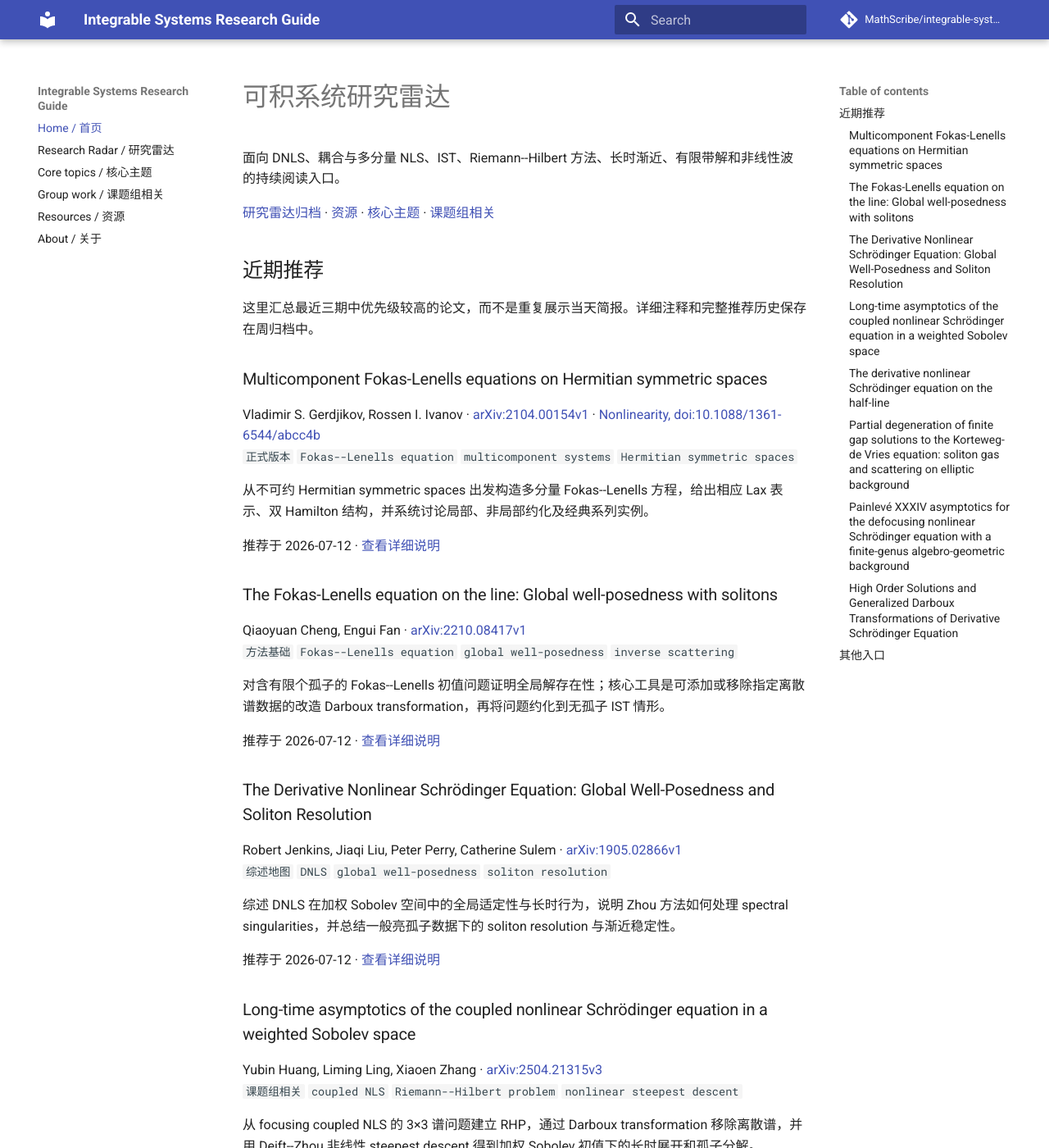
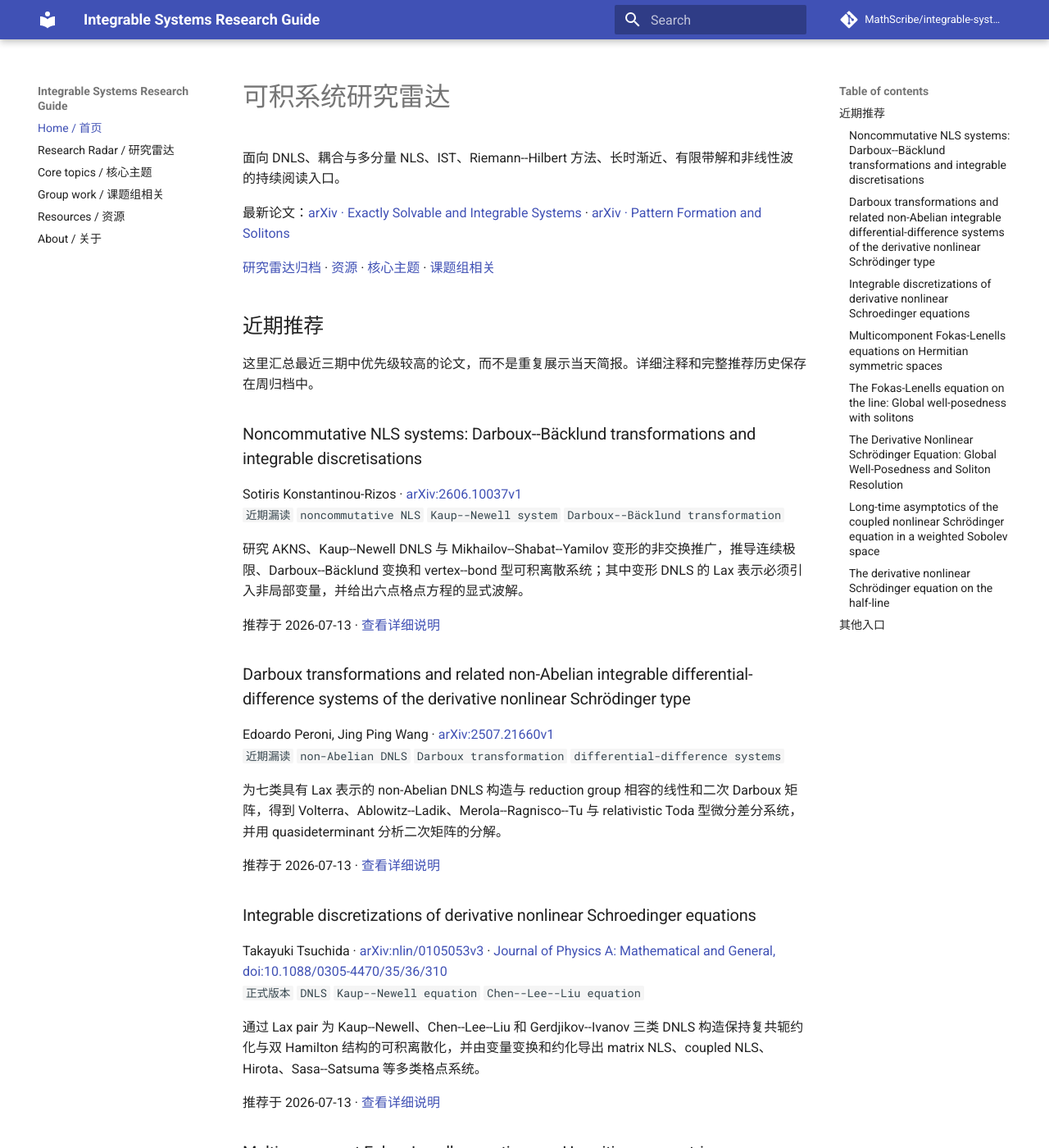
Before and after one commit to MathScribe/integrable-systems-guide, an MkDocs documentation site: the page built from docs/index.md, in a window 1280 px wide and 1400 px high. Shown: the whole window at 82% size. Built offline with MkDocs 1.6.1 and Material for MkDocs 9.7.7, drawn with Linux system fonts in a browser that asks for light colours; comment, search, counter and statistics services are not loaded; some of the changed text lies outside the part shown.

Commit message:
Curate the July 13 non-Abelian DNLS reading chain (#8)
Publish the July 13 research radar edition, add direct arXiv recent-paper links to the homepage, and reorganize Resources into recent feeds, literature search, courses, and publication pages.

```diff
--- a/docs/index.md
+++ b/docs/index.md
@@ -1,12 +1,41 @@
 # 可积系统研究雷达
 
 面向 DNLS、耦合与多分量 NLS、IST、Riemann--Hilbert 方法、长时渐近、有限带解和非线性波的持续阅读入口。
+
+最新论文：[arXiv · Exactly Solvable and Integrable Systems](https://arxiv.org/list/nlin.SI/recent) · [arXiv · Pattern Formation and Solitons](https://arxiv.org/list/nlin.PS/recent)
 
 [研究雷达归档](radar/index.md) · [资源](resources.md) · [核心主题](topics.md) · [课题组相关](group-work.md)
 
 ## 近期推荐
 
 这里汇总最近三期中优先级较高的论文，而不是重复展示当天简报。详细注释和完整推荐历史保存在周归档中。
+
+### Noncommutative NLS systems: Darboux--Bäcklund transformations and integrable discretisations
+
+Sotiris Konstantinou-Rizos · [arXiv:2606.10037v1](https://arxiv.org/abs/2606.10037)
+`近期漏读` `noncommutative NLS` `Kaup--Newell system` `Darboux--Bäcklund transformation`
+
+研究 AKNS、Kaup--Newell DNLS 与 Mikhailov--Shabat--Yamilov 变形的非交换推广，推导连续极限、Darboux--Bäcklund 变换和 vertex--bond 型可积离散系统；其中变形 DNLS 的 Lax 表示必须引入非局部变量，并给出六点格点方程的显式波解。
+
+推荐于 2026-07-13 · [查看详细说明](radar/2026-W29.md#2026-07-13)
+
+### Darboux transformations and related non-Abelian integrable differential-difference systems of the derivative nonlinear Schrödinger type
+
+Edoardo Peroni, Jing Ping Wang · [arXiv:2507.21660v1](https://arxiv.org/abs/2507.21660)
+`近期漏读` `non-Abelian DNLS` `Darboux transformation` `differential-difference systems`
+
+为七类具有 Lax 表示的 non-Abelian DNLS 构造与 reduction group 相容的线性和二次 Darboux 矩阵，得到 Volterra、Ablowitz--Ladik、Merola--Ragnisco--Tu 与 relativistic Toda 型微分差分系统，并用 quasideterminant 分析二次矩阵的分解。
+
+推荐于 2026-07-13 · [查看详细说明](radar/2026-W29.md#2026-07-13)
+
+### Integrable discretizations of derivative nonlinear Schroedinger equations
+
+Takayuki Tsuchida · [arXiv:nlin/0105053v3](https://arxiv.org/abs/nlin/0105053) · [Journal of Physics A: Mathematical and General, doi:10.1088/0305-4470/35/36/310](https://doi.org/10.1088/0305-4470/35/36/310)
+`正式版本` `DNLS` `Kaup--Newell equation` `Chen--Lee--Liu equation`
+
+通过 Lax pair 为 Kaup--Newell、Chen--Lee--Liu 和 Gerdjikov--Ivanov 三类 DNLS 构造保持复共轭约化与双 Hamilton 结构的可积离散化，并由变量变换和约化导出 matrix NLS、coupled NLS、Hirota、Sasa--Satsuma 等多类格点系统。
+
+推荐于 2026-07-13 · [查看详细说明](radar/2026-W29.md#2026-07-13)
 
 ### Multicomponent Fokas-Lenells equations on Hermitian symmetric spaces
 
@@ -53,36 +82,9 @@
 
 推荐于 2026-07-11 · [查看详细说明](radar/2026-W28.md#2026-07-11)
 
-### Partial degeneration of finite gap solutions to the Korteweg-de Vries equation: soliton gas and scattering on elliptic background
-
-Marco Bertola, Robert Jenkins, Alexander Tovbis · [arXiv:2210.01350v3](https://arxiv.org/abs/2210.01350) · [Nonlinearity, doi:10.1088/1361-6544/accfdf](https://doi.org/10.1088/1361-6544/accfdf)
-`正式版本` `finite-gap degeneration` `elliptic background` `theta functions`
-
-推导高亏格 theta 函数的部分退化公式，并将 KdV 多孤子解表示为平移椭圆背景与行列式孤子部分，同时得到椭圆背景上的散射核和 soliton-gas 色散关系。
-
-推荐于 2026-07-11 · [查看详细说明](radar/2026-W28.md#2026-07-11)
-
-### Painlevé XXXIV asymptotics for the defocusing nonlinear Schrödinger equation with a finite-genus algebro-geometric background
-
-Engui Fan, Gaozhan Li, Yiling Yang, Lun Zhang · [arXiv:2602.13589v1](https://arxiv.org/abs/2602.13589) · [Mathematische Annalen, doi:10.1007/s00208-026-03322-x](https://doi.org/10.1007/s00208-026-03322-x)
-`正式版本` `defocusing NLS` `finite-genus background` `Riemann--Hilbert problem`
-
-对有限亏格代数几何背景上的 defocusing NLS 应用非线性 steepest descent，区分四个时空区域，并以 Painlevé XXXIV 描述两个过渡区的次阶渐近。
-
-推荐于 2026-07-10 · [查看详细说明](radar/2026-W28.md#2026-07-10)
-
-### High Order Solutions and Generalized Darboux Transformations of Derivative Schrödinger Equation
-
-Boling Guo, Liming Ling, Q. P. Liu · [arXiv:1205.4369](https://arxiv.org/abs/1205.4369) · [Studies in Applied Mathematics, doi:10.1111/j.1467-9590.2012.00568.x](https://doi.org/10.1111/j.1467-9590.2012.00568.x)
-`课题组相关` `DNLS` `generalized Darboux transformation` `higher-order solitons`
-
-构造 Kaup--Newell/DNLS 的两类广义 Darboux transformation，并给出高阶孤子、重复极点解和高阶 rogue-wave 公式。
-
-推荐于 2026-07-10 · [查看详细说明](radar/2026-W28.md#2026-07-10)
-
 ## 其他入口
 
-- [Resources / 资源](resources.md)：课程、讲义、研究者主页和检索入口。
+- [Resources / 资源](resources.md)：最新论文、文献检索、课程讲义和研究资料入口。
 - [Group work / 课题组相关](group-work.md)：本地研究背景、公开笔记和相关链接。
 - [Core topics / 核心主题](topics.md)：本站目前关注的方程、方法和非线性波主题。
 - [About / 关于](about.md)：策展原则、元数据政策、AI 使用和许可证说明。
--- /dev/null
+++ b/docs/radar/2026-W29.md
@@ -0,0 +1,47 @@
+# 研究雷达归档 · 2026-W29
+
+[全部归档](index.md) · [返回首页](../index.md)
+
+2026-07-13 至 2026-07-19 · 本周从 non-Abelian 与 noncommutative DNLS 出发，连接 Darboux--Bäcklund 变换、可积离散化、椭圆背景精确解与课题组相关的 rogue-wave 方法。
+
+## 2026-07-13
+
+4 篇 · `近期漏读` `正式版本` `课题组相关`
+
+本期按“近期非交换推广—非 Abelian Darboux 分类—经典 DNLS 离散化—椭圆背景 breather 与 rogue wave”组织，突出连续系统、Darboux 变换和格点模型之间的结构联系。
+
+### Noncommutative NLS systems: Darboux--Bäcklund transformations and integrable discretisations
+
+Sotiris Konstantinou-Rizos · [arXiv:2606.10037v1](https://arxiv.org/abs/2606.10037) · 提交 2026-06-08
+`近期漏读` `noncommutative NLS` `Kaup--Newell system` `Darboux--Bäcklund transformation` `integrable discretization` `reduction groups`
+
+**做了什么。** 研究 AKNS、Kaup--Newell DNLS 与 Mikhailov--Shabat--Yamilov 变形的非交换推广，推导连续极限、Darboux--Bäcklund 变换和 vertex--bond 型可积离散系统；其中变形 DNLS 的 Lax 表示必须引入非局部变量，并给出六点格点方程的显式波解。
+
+**为什么值得读。** 它把 DNLS、reduction group、非交换代数与离散化放在同一框架中，是理解近期 matrix/non-Abelian DNLS 工作如何从标量 Kaup--Newell 结构扩展出去的直接入口。
+
+### Darboux transformations and related non-Abelian integrable differential-difference systems of the derivative nonlinear Schrödinger type
+
+Edoardo Peroni, Jing Ping Wang · [arXiv:2507.21660v1](https://arxiv.org/abs/2507.21660) · 提交 2025-07-29
+`近期漏读` `non-Abelian DNLS` `Darboux transformation` `differential-difference systems` `reduction groups` `quasideterminants`
+
+**做了什么。** 为七类具有 Lax 表示的 non-Abelian DNLS 构造与 reduction group 相容的线性和二次 Darboux 矩阵，得到 Volterra、Ablowitz--Ladik、Merola--Ragnisco--Tu 与 relativistic Toda 型微分差分系统，并用 quasideterminant 分析二次矩阵的分解。
+
+**为什么值得读。** 这篇文章提供了上一条近期工作的直接技术上游：它把 Darboux transformation 当作可积格点动力学本身，而不只是生成显式解的 dressing 工具。
+
+### Integrable discretizations of derivative nonlinear Schroedinger equations
+
+Takayuki Tsuchida · [arXiv:nlin/0105053v3](https://arxiv.org/abs/nlin/0105053) · [Journal of Physics A: Mathematical and General, doi:10.1088/0305-4470/35/36/310](https://doi.org/10.1088/0305-4470/35/36/310) · 提交 2001-05-24，修订 2002-08-28
+`正式版本` `DNLS` `Kaup--Newell equation` `Chen--Lee--Liu equation` `Gerdjikov--Ivanov equation` `integrable discretization`
+
+**做了什么。** 通过 Lax pair 为 Kaup--Newell、Chen--Lee--Liu 和 Gerdjikov--Ivanov 三类 DNLS 构造保持复共轭约化与双 Hamilton 结构的可积离散化，并由变量变换和约化导出 matrix NLS、coupled NLS、Hirota、Sasa--Satsuma 等多类格点系统。
+
+**为什么值得读。** 它是今天两篇 non-Abelian/noncommutative 工作反复依赖的经典基线，可用于核对各类 DNLS 离散系统的 Lax 结构、约化关系和连续极限。
+
+### Multi-breathers and high order rogue waves for the nonlinear Schrödinger equation on the elliptic function background
+
+Bao-Feng Feng, Liming Ling, Daisuke A. Takahashi · [arXiv:1812.04212v1](https://arxiv.org/abs/1812.04212) · [Studies in Applied Mathematics, doi:10.1111/sapm.12287](https://doi.org/10.1111/sapm.12287) · 提交 2018-12-11
+`课题组相关` `focusing NLS` `elliptic background` `multi-breathers` `rogue waves` `squared eigenfunctions`
+
+**做了什么。** 在 dn、cn 与带相位调制的椭圆背景上用 Darboux transformation 构造 focusing NLS 多 breather，并以 theta 行列式表示；同时用 squared eigenfunctions 求线性化谱，再在分支点极限下得到高阶 rogue waves。
+
+**为什么值得读。** 这篇 Liming Ling 合作论文把有限带背景、调制不稳定性、Darboux 极限与 rogue wave 统一起来，为当前 Fokas--Lenells 椭圆背景局域解提供非常具体的比较对象。
--- a/docs/radar/index.md
+++ b/docs/radar/index.md
@@ -5,6 +5,16 @@
 [返回首页](../index.md)
 
 ## 2026
+
+### 2026-W29 · 2026-07-13 至 2026-07-19
+
+1 期 · 4 篇
+
+`DNLS` `noncommutative systems` `Darboux--Bäcklund transformation` `integrable discretization` `elliptic background`
+
+本周从 non-Abelian 与 noncommutative DNLS 出发，连接 Darboux--Bäcklund 变换、可积离散化、椭圆背景精确解与课题组相关的 rogue-wave 方法。
+
+[查看本周完整归档](2026-W29.md)
 
 ### 2026-W28 · 2026-07-06 至 2026-07-12
 
--- a/docs/resources.md
+++ b/docs/resources.md
@@ -1,50 +1,36 @@
 # Resources / 资源
 
-Selected external entry points for integrable systems, inverse scattering, Riemann-Hilbert methods, nonlinear waves, and related analysis. Keep this page short; use Git history or Zotero data for longer candidate lists.
+可积系统、反散射、Riemann--Hilbert 方法和非线性波相关的论文检索、课程讲义与研究资料入口。
 
-## Learning resources / 课程、讲义与参考
+## Latest papers / 最新论文
 
-### Peter Perry — inverse scattering lectures
+- [arXiv · Exactly Solvable and Integrable Systems](https://arxiv.org/list/nlin.SI/recent)
+- [arXiv · Pattern Formation and Solitons](https://arxiv.org/list/nlin.PS/recent)
 
-- [Lectures page](https://www.ms.uky.edu/~perry/lectures.htm)
-- Selected PDFs: [Lecture 1](https://www.ms.uky.edu/~perry/Tsinghua-2025/Tsinghua-Lecture-1.pdf), [Lecture 2](https://www.ms.uky.edu/~perry/Tsinghua-2025/Tsinghua-Lecture-2.pdf), [Lecture 3](https://www.ms.uky.edu/~perry/Tsinghua-2025/Tsinghua-Lecture-3.pdf), [Lecture 4](https://www.ms.uky.edu/~perry/Tsinghua-2025/Tsinghua-Lecture-4.pdf)
+外部列表未经本站逐条核验，不等同于研究雷达推荐。
 
-### Peter D. Miller — RHP and integrable systems
+## Literature search / 文献检索
 
-- [Homepage](https://websites.umich.edu/~millerpd/)
-- [Teaching archive](https://websites.umich.edu/~millerpd/Teaching.html)
-- [Math 651: Integrable Systems and Riemann-Hilbert Problems](https://websites.umich.edu/~millerpd/CurrentCourses/651_Winter18.html)
+- [arXiv Search](https://arxiv.org/search/)：检索预印本，可按题名、作者、摘要和分类筛选。
+- [MathSciNet Publications Search](https://mathscinet.ams.org/mathscinet/publications-search)：检索数学论文、正式出版信息和评论。
+- [zbMATH Open](https://zbmath.org/)：检索数学文献、作者、分类和相关条目。
+- [Google Scholar](https://scholar.google.com/)：适合广泛检索、引用追踪和查找不同版本。
+- [Semantic Scholar](https://www.semanticscholar.org/)：适合查看相关论文、参考文献和引用关系。
+- [Crossref Metadata Search](https://search.crossref.org/)：用于核对 DOI、期刊、出版日期和正式书目信息。
 
-### Percy Deift — RHP and nonlinear steepest descent
+## Courses and notes / 课程与讲义
 
-- [Riemann-Hilbert Problems](https://arxiv.org/abs/1903.08304)
+- **Peter Perry** — [Inverse scattering lectures](https://www.ms.uky.edu/~perry/lectures.htm)
+- **Peter D. Miller** — [Integrable Systems and Riemann--Hilbert Problems](https://websites.umich.edu/~millerpd/CurrentCourses/651_Winter18.html) · [Teaching archive](https://websites.umich.edu/~millerpd/Teaching.html)
+- **Percy Deift** — [Riemann--Hilbert Problems](https://arxiv.org/abs/1903.08304)
+- **PDE background** — [Monica Visan](https://www.math.ucla.edu/~visan/lecturenotes.html) · [Michael Taylor](https://mtaylor.web.unc.edu/notes/)
 
-### PDE and analysis background
+## Research and publication pages / 研究与出版资料页
 
-- Monica Visan: [lecture notes](https://www.math.ucla.edu/~visan/lecturenotes.html)
-- Michael Taylor: [mathematical notes](https://mtaylor.web.unc.edu/notes/)
-
-## Researcher and resource pages / 研究者与专题入口
-
-### Core directions / 核心方向
-
-- [Peter Perry](https://www.ms.uky.edu/~perry/): inverse scattering, NLS/DNLS, DS II, lecture notes.
-- [Peter D. Miller](https://websites.umich.edu/~millerpd/): RHP methods, asymptotics, integrable systems, rogue waves.
-- [Dmitry Pelinovsky](https://pelinovsky.mcmaster.ca/): DNLS, nonlinear waves, spectral stability, well-posedness.
-- [Tom Trogdon](https://faculty.washington.edu/trogdon/): numerical RHP, notebooks, software, computational materials.
-
-### Related background / 相关背景
-
-- [Monica Visan](https://www.math.ucla.edu/~visan/): nonlinear dispersive PDE.
-- [Todd Kapitula](https://sites.calvin.edu/tmk5/index.html): spectral and dynamical stability.
-- [Mathew A. Johnson](https://matjohn.ku.edu/): nonlinear waves and stability.
-- [Peter Olver](https://www-users.cse.umn.edu/~olver/): symmetry methods, PDE, mathematical software.
-
-## Search and candidate links / 检索与待核查
-
-- [MathSciNet publications search](https://mathscinet.ams.org/mathscinet/publications-search)
-- [arXiv search](https://arxiv.org/search/)
-- [Google Scholar](https://scholar.google.com/)
-- [Semantic Scholar](https://www.semanticscholar.org/)
-
-Candidate links should stay out of the main list until their mathematical relevance and link stability have been checked. Likely candidates include KIT/Xian Liao IST course pages, Fields workshop pages, finite-gap references, and selected Zotero-derived entries.
+- [Peter Perry](https://www.ms.uky.edu/~perry/)：inverse scattering、NLS/DNLS、DS II。
+- [Peter D. Miller](https://websites.umich.edu/~millerpd/)：RHP、渐近分析、可积系统和 rogue waves。
+- [Dmitry Pelinovsky](https://pelinovsky.mcmaster.ca/)：DNLS、非线性波、谱稳定性和适定性。
+- [Tom Trogdon](https://faculty.washington.edu/trogdon/)：numerical RHP、软件和计算资料。
+- [Todd Kapitula](https://sites.calvin.edu/tmk5/index.html)：谱稳定性与动力学稳定性。
+- [Mathew A. Johnson](https://matjohn.ku.edu/)：非线性波与稳定性。
+- [Peter Olver](https://www-users.cse.umn.edu/~olver/)：对称方法、PDE 和数学软件。
```
Also changed, not shown: docs/radar/latest.md (+1 -1 lines), 3 other files.
